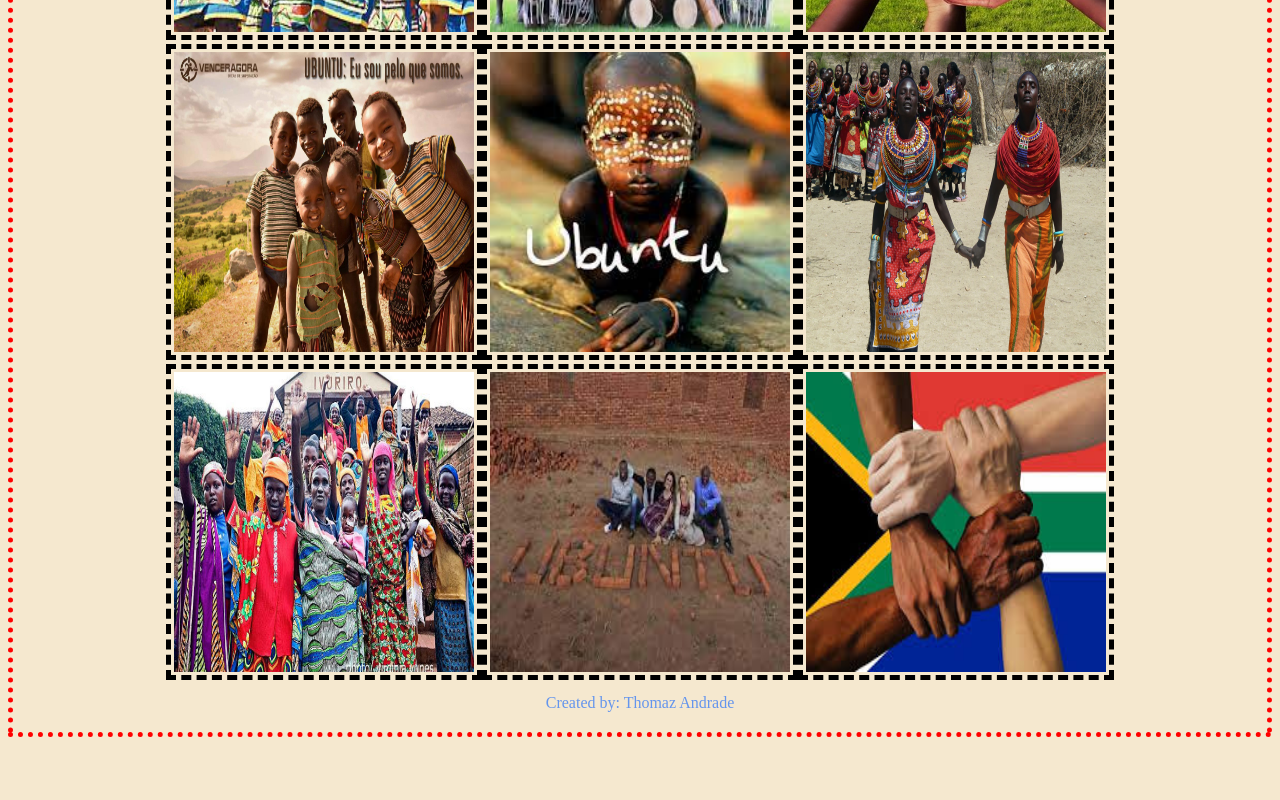
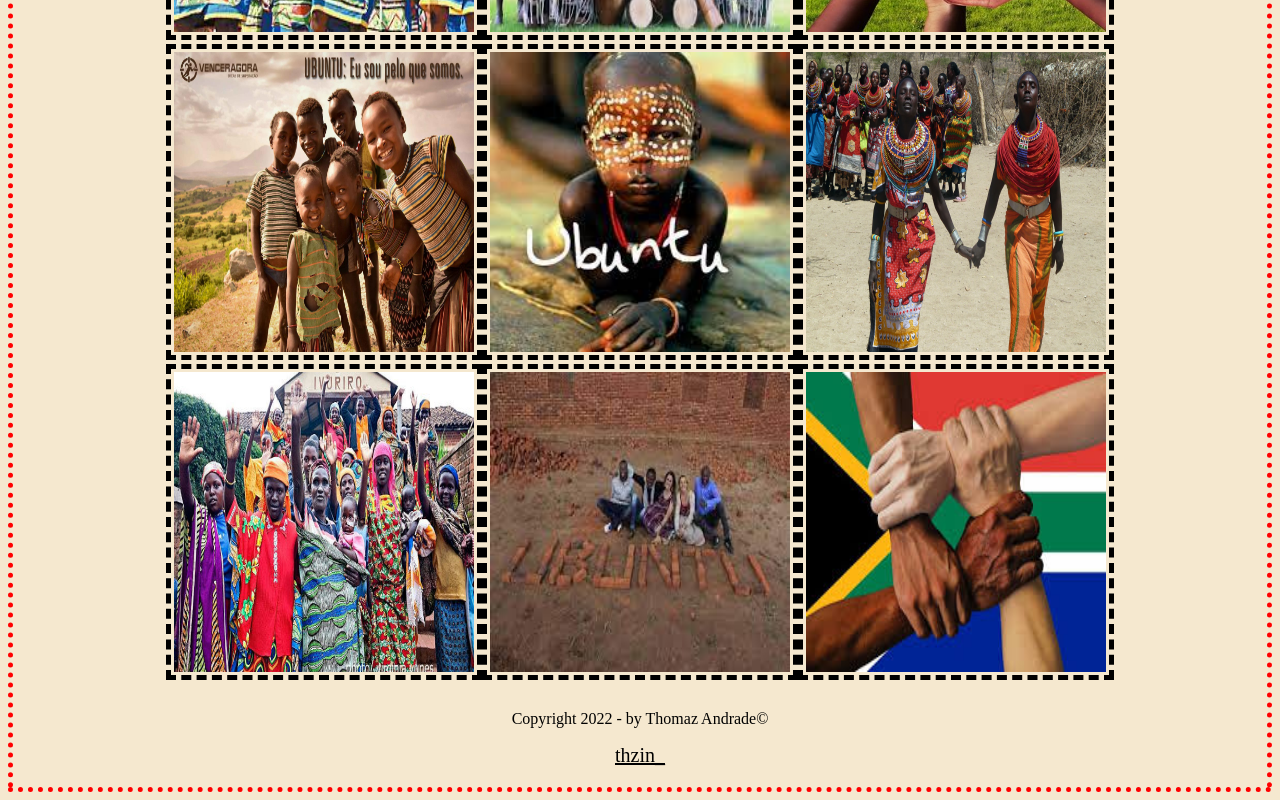
Before and after one commit to thomaz6546/UBUNTU, a plain HTML site: page index.html in a window 1280 px wide. Shown: the part 3869-4669 px from the top of the page. Before the commit the page ends 4614 px from the top, so only its background shows below. Drawn offline with Linux system fonts and the light colour scheme.

Commit message:
Adição de links e borda das fotos corrigidas

```diff
--- a/UBUNTU.css
+++ b/UBUNTU.css
@@ -141,15 +141,23 @@ body{
 }
 .fotos:hover{
     border: 5px solid white;
+    -webkit-transition: .2s ease-in;
 }
 #design{
     padding: 10px;
     text-align: center;
-    color: cornflowerblue;
+    color: black;
 }
 #design:hover{
     text-align: center;
     color: white;
-    text-shadow: 1px 1px 1px black;
+    text-shadow: 1px 1px 1px white;
     -webkit-transition: .3s ease-in;
 }
+.a-link {
+    color: black;
+    font-size: 20px;
+}
+.a-link:hover{
+    color: white;
+}
--- a/index.html
+++ b/index.html
@@ -3,7 +3,7 @@
 <head>
     <meta charset="UTF-8">
     <meta http-equiv="X-UA-Compatible" content="IE=edge">
-    <meta name="viewport" content="width=, initial-scale=1.0">
+
     <title>Ubuntu</title>
     <link rel="stylesheet" type="text/css" href="UBUNTU.css">
 
@@ -123,7 +123,8 @@
 </div>
 
 <div   id="design">
-    <span>Created by: Thomaz Andrade</span>
+    <p>Copyright 2022 - by Thomaz Andrade&copy;</p>
+    <a class="a-link" href="https://www.instagram.com/andrade__fx/" target="_blank">thzin_</a>
 </div>
 </body>
 </html>
```
